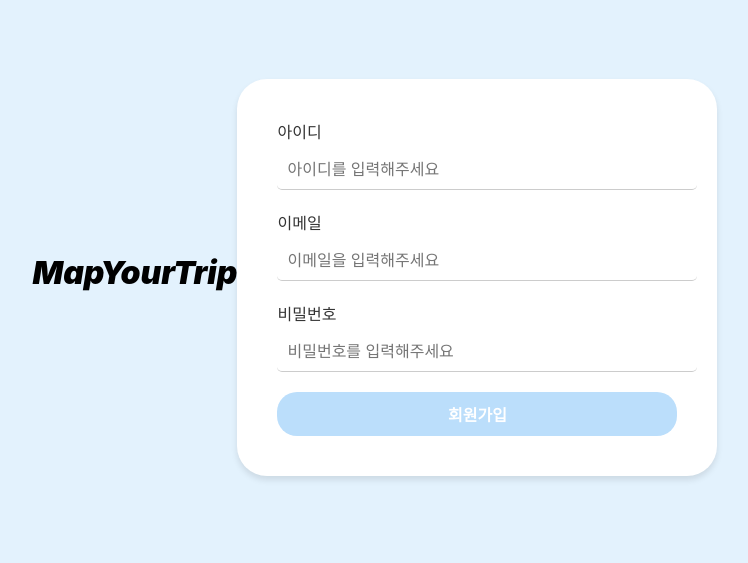
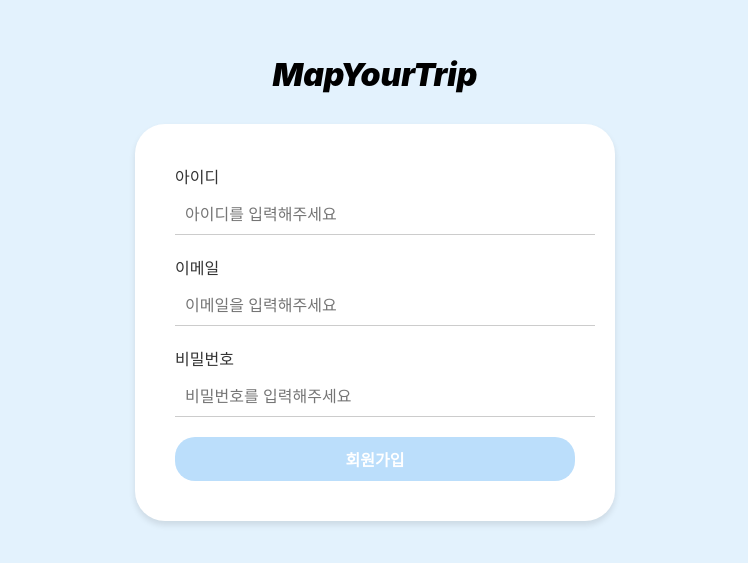
Before and after one commit to smartPotatoo/MapYourTrip_Front, a React (Create React App) app: page /open-api/join in a window 1280 px wide. Shown: the part 123-686 px from the top of the page, without its empty margins (265-1013 px from the left). Built offline with nearby package versions, Linux system fonts and the light colour scheme.

Commit message:
[UI] : 회원가입 컴포넌트 디자인 수정

```diff
--- a/src/styles/Signup.css
+++ b/src/styles/Signup.css
@@ -1,5 +1,6 @@
 .signup-page {
     display: flex;
+    flex-direction: column; /* 요소들을 수직으로 정렬 */
     justify-content: center;
     align-items: center;
     height: 100vh;
@@ -22,6 +23,7 @@
     font-weight: 1000;
     margin-bottom: 30px;
     color: #000;
+    text-align: center;
 }
 
 .input-group {
@@ -43,9 +45,10 @@
     border-bottom: 1px solid #ccc; /* 하단에만 라인 추가 */
     background-color: transparent; /* 배경색 투명 */
     outline: none; /* 포커스 시 나타나는 기본 outline 제거 */
-    border-radius: 5px;
+    border-radius: 0; /* 로그인과 일관성 있게 변경 */
     font-size: 16px;
 }
+
 .input-group input:focus {
     border-bottom: 1px solid #000; /* 포커스 시 하단 라인의 두께 및 색상 변경 */
 }
```
